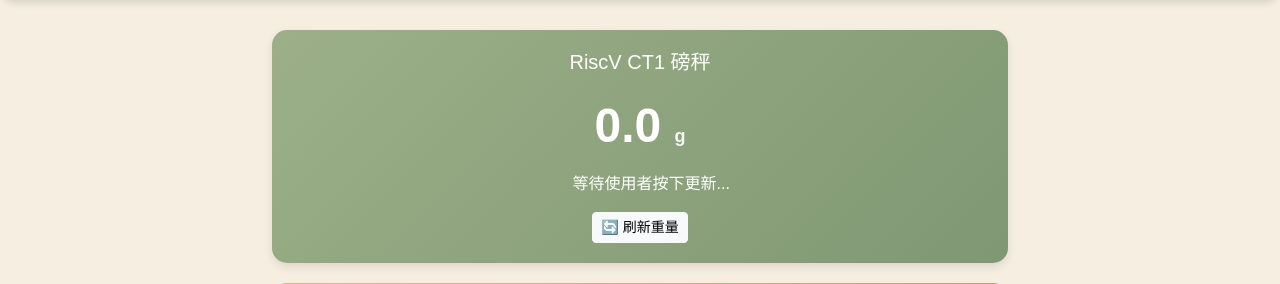
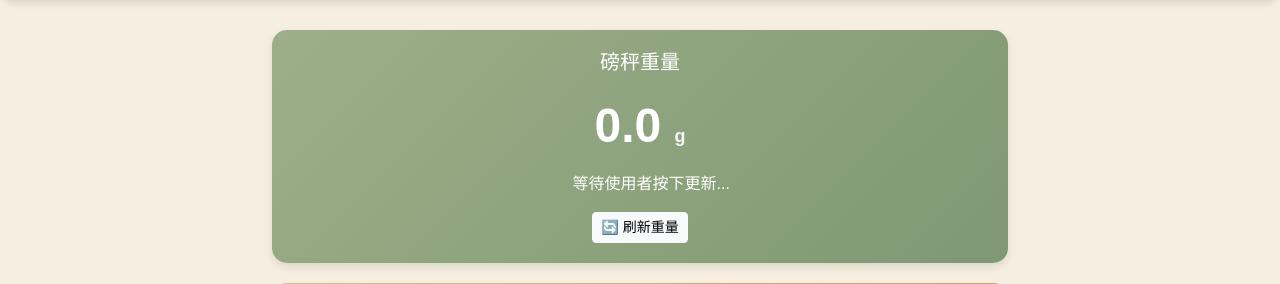
Before and after one commit to Miller0330/FOOD_AI, a Flask app: page / in a window 1280 px wide. Shown: the part 96-380 px from the top of the page. Run offline with Flask 3, Linux system fonts and the light colour scheme; parts of the project's set-up code (start-up, migrations or seed data) failed here and were passed over; some libraries are stand-ins or nearby versions.

Commit message:
Rename scale heading to 磅秤重量
Co-Authored-By: Claude Sonnet 5 <noreply@anthropic.com>
Claude-Session: https://claude.ai/code/session_01W1xwfuWuTYVf9qZkoFooCP

```diff
--- a/Riscv2025_Server_scale_Code/templates/index.html
+++ b/Riscv2025_Server_scale_Code/templates/index.html
@@ -150,7 +150,7 @@
             <div class="col-md-8">
                 <!-- 重量顯示區域 -->
                 <div class="weight-display">
-                    <h5 class="text-center mb-3">RiscV CT1 磅秤</h5>
+                    <h5 class="text-center mb-3">磅秤重量</h5>
                     <div class="weight-value" id="weight-value">0.0 <span class="weight-unit">g</span></div>
                     <div class="weight-status">
                         <span class="status-indicator" id="status-indicator"></span>
```
